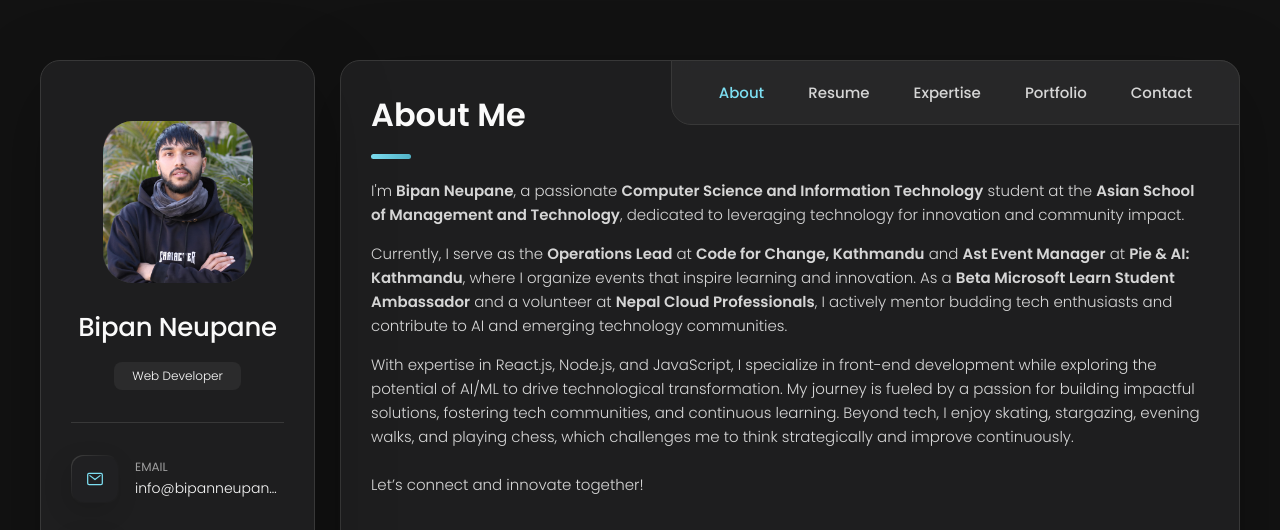
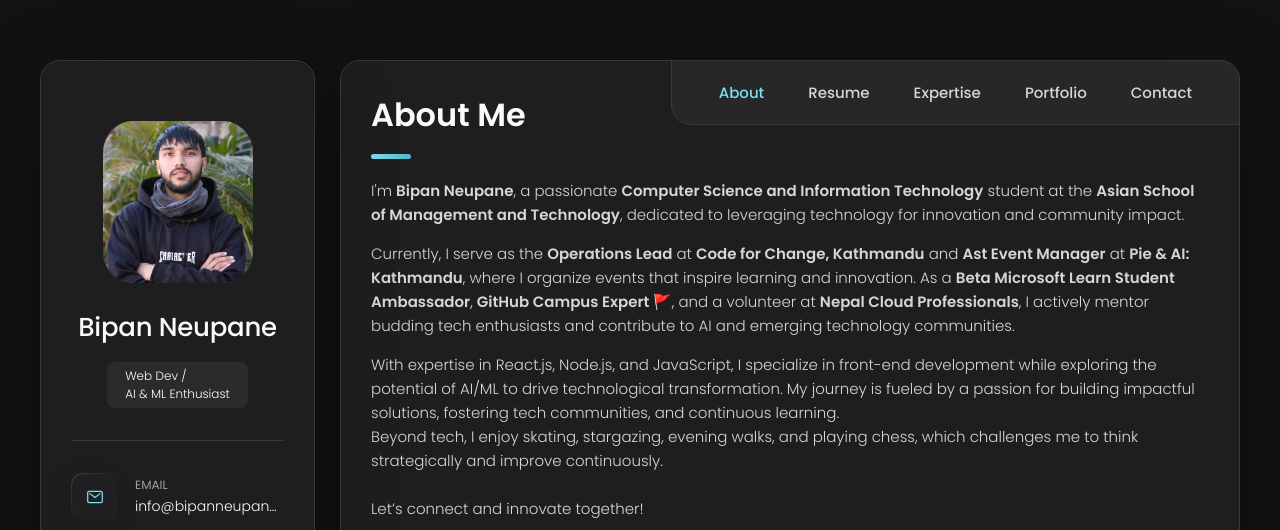
Before and after one commit to Bipan101/bipan-portfolio, a plain HTML site: page index.html in a window 1280 px wide. Shown: the top 530 px of the page. Drawn offline with nearby package versions, Linux system fonts and the light colour scheme.

Commit message:
Update index.html — small edits

```diff
--- a/index.html
+++ b/index.html
@@ -55,7 +55,8 @@
         <div class="info-content">
           <h1 class="name" title="Bipan Neupane">Bipan Neupane</h1>
 
-          <p class="title">Web Developer</p>
+          <p class="title">Web Dev / <br> AI & ML Enthusiast </p>
+
 
         </div>
 
@@ -205,14 +206,14 @@
           </p>
           <p>
             Currently, I serve as the <b>Operations Lead</b> at <b>Code for Change, Kathmandu</b> and <b>Ast Event Manager</b> at <b>Pie & AI: Kathmandu</b>,
-            where I organize events that inspire learning and innovation. As a <b>Beta Microsoft Learn Student Ambassador</b> and a volunteer at
+            where I organize events that inspire learning and innovation. As a <b>Beta Microsoft Learn Student Ambassador</b>, <b>GitHub Campus Expert 🚩</b>, and a volunteer at
             <b>Nepal Cloud Professionals</b>, I actively mentor budding tech enthusiasts and contribute to AI and emerging technology communities.
           </p>
           <p>
             With expertise in React.js, Node.js, and JavaScript, I specialize in front-end development while exploring the potential
             of AI/ML to drive technological transformation. My journey is fueled by a passion for building impactful solutions,
             fostering tech communities, and continuous learning.
-
+<br>
             Beyond tech, I enjoy skating, stargazing, evening walks, and playing chess, which challenges me to think strategically
             and improve continuously.
 <br><br>
```
